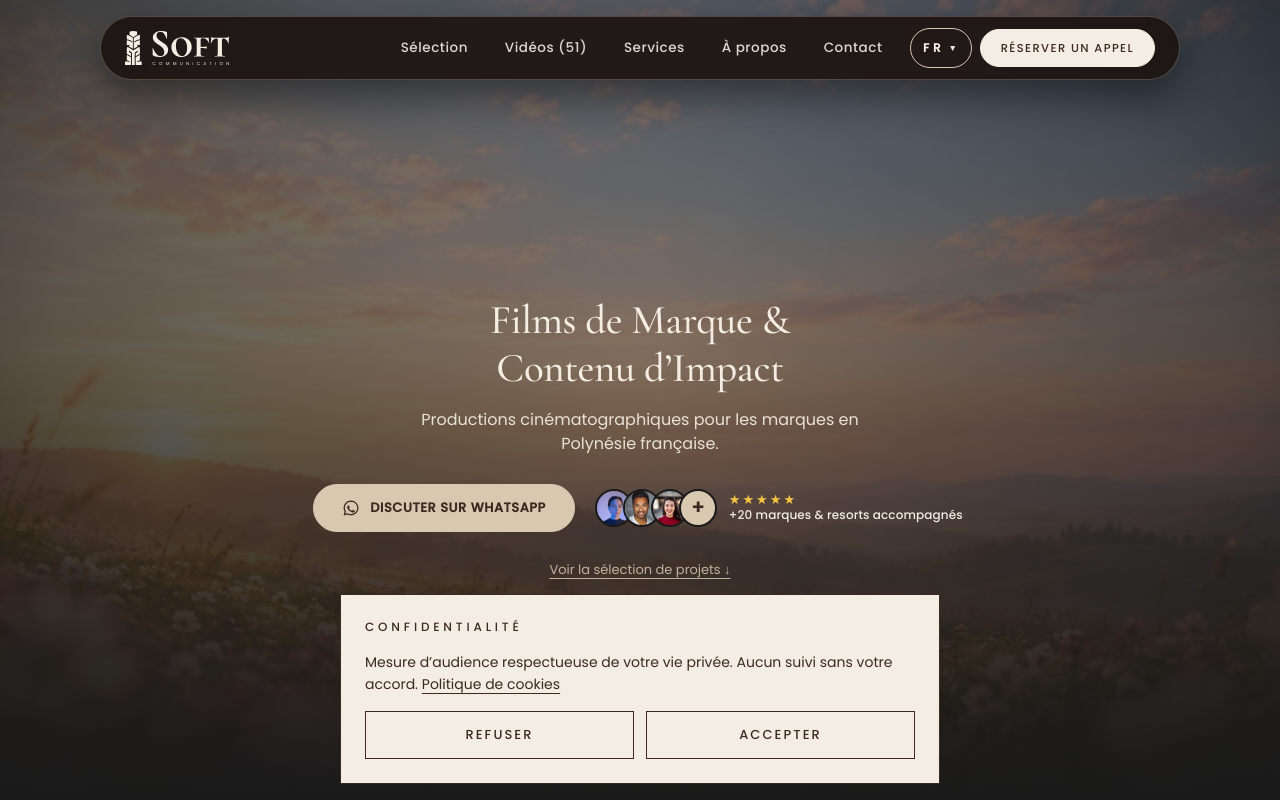
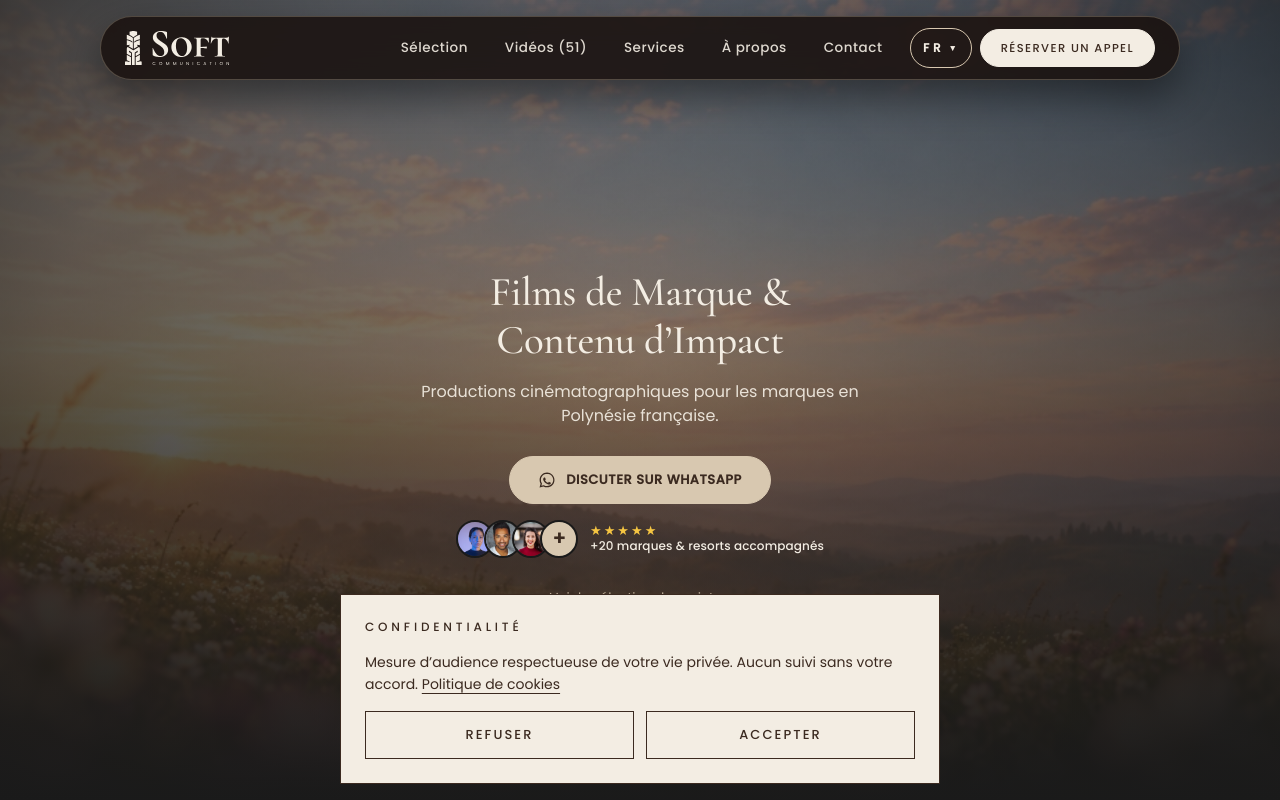
Before and after one commit to softcommunicationbr-web/SITE-SOFT, a plain HTML site: page maquette/index.html in a window 1280 px wide. Shown: the top 800 px of the page. Drawn offline with nearby package versions, Linux system fonts and the light colour scheme; no server answers.

Commit message:
style: posiciona prova social abaixo do botão da hero

```diff
--- a/maquette/assets/css/site.css
+++ b/maquette/assets/css/site.css
@@ -436,13 +436,13 @@ html.has-preloader .pl3-svg { transform: rotateX(82deg) translateY(58%); opacity
   opacity: 0.92;
   text-shadow: none !important;
 }
-/* Hero CTA Group: Botão e Prova Social lado a lado */
+/* Hero CTA Group: Botão acima e Prova Social centralizada abaixo */
 .hero-cta-group {
-  display: inline-flex;
+  display: flex;
+  flex-direction: column;
   align-items: center;
   justify-content: center;
-  flex-wrap: wrap;
-  gap: 16px;
+  gap: 14px;
   margin-top: var(--space-3);
 }
 
```
